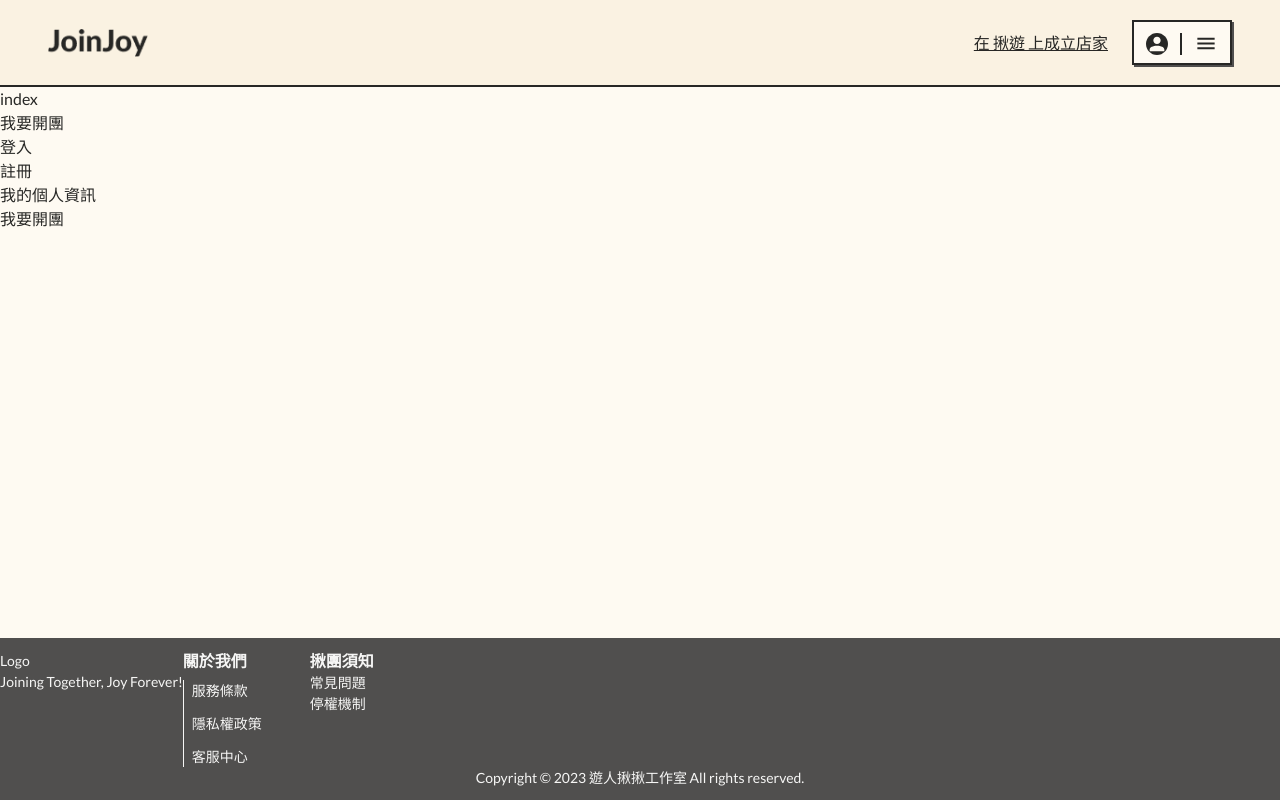
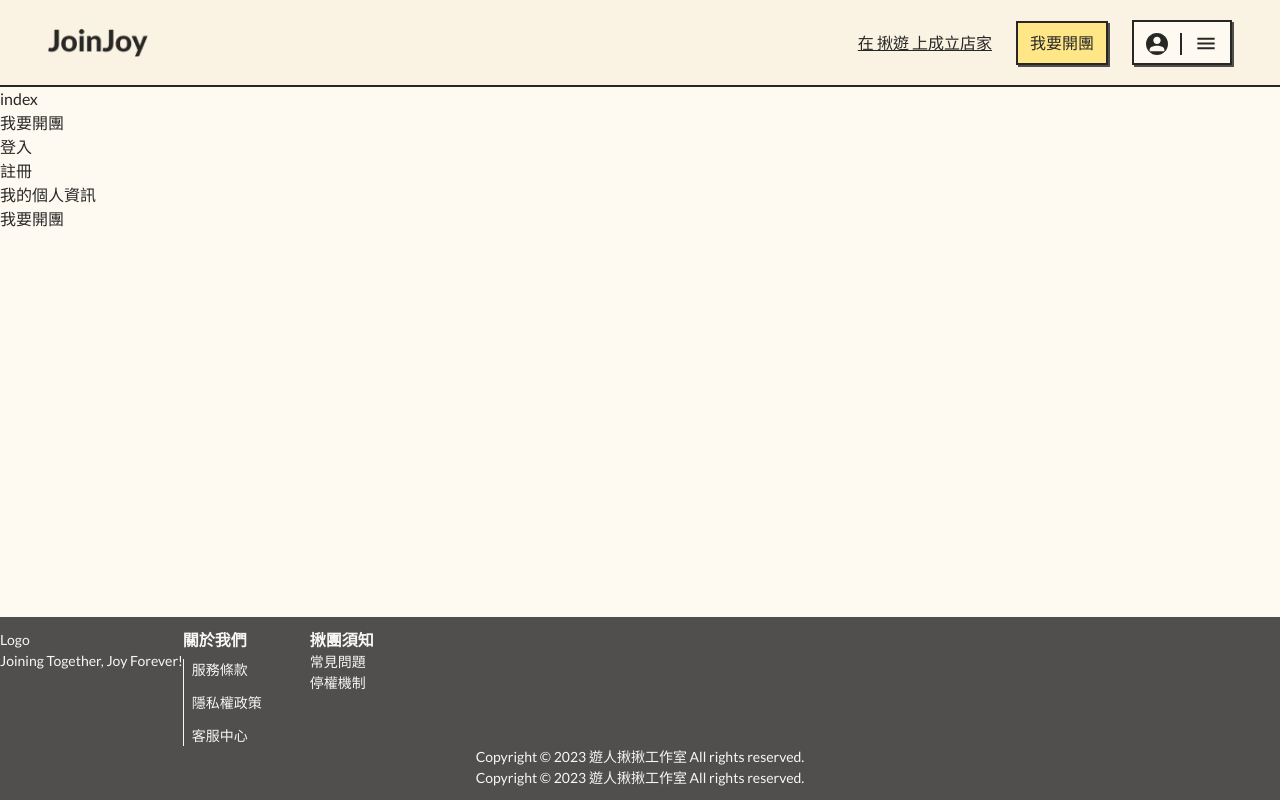
Before and after one commit to star82620/join-joy, a Next.js app: page / in a window 1280 px wide. Built offline with nearby package versions, Linux system fonts and the light colour scheme.

Commit message:
update/ adjust footer selector

```diff
--- a/common/components/Footer.tsx
+++ b/common/components/Footer.tsx
@@ -4,14 +4,22 @@ import useSimpleFooter from "../helpers/useSimpleFooter";
 const copyright: string =
   "Copyright © 2023 遊人揪揪工作室 All rights reserved.";
 
-// 這些是測試，到時候應該要另外拉出來做
+const simplePages: Array<string> = [
+  "signup",
+  "login",
+  "forget-password",
+  "create-group",
+];
 
-export default function Footer() {
-  const isSimple = useSimpleFooter();
+// 簡易款
+function SimpleFooter() {
+  return <p className="text-center w-full">{copyright}</p>;
+}
 
+// 基本款
+function DefaultFooter() {
   return (
-    <footer className="flex justify-center items-center flex-wrap py-3 bg-gray-700 text-gray-50 text-sm md:text-xs">
-      {!isSimple && (
+    <>
       <div className="container flex justify-betweens">
         <div>
           <div>Logo</div>
@@ -41,8 +49,23 @@ export default function Footer() {
           </section>
         </div>
       </div>
-      )}
-      <p className="text-center w-full">{copyright}</p>
+      <SimpleFooter />
+    </>
+  );
+}
+
+type footerSelectorType = "simple" | "default";
+type FooterProps = { pageCategory: string };
+
+export default function Footer({ pageCategory }: FooterProps) {
+  let isDefaultFooter: boolean = simplePages.includes(pageCategory)
+    ? false
+    : true;
+
+  return (
+    <footer className="flex justify-center items-center flex-wrap py-3 bg-gray-700 text-gray-50 text-sm md:text-xs">
+      {isDefaultFooter && <DefaultFooter />}
+      <SimpleFooter />
     </footer>
   );
 }
--- a/common/components/Header.tsx
+++ b/common/components/Header.tsx
@@ -6,8 +6,23 @@ import Link from "./GeneralLink";
 import HeaderUserNavbar from "./HeaderUserNavbar";
 
 const test = () => console.log("I see");
+type HeaderProps = {
+  pageCategory: string;
+};
 
-export default function Header() {
+// 有這兩個東西要隱藏：
+// 在揪遊上成立店家 hideCreateStore -
+// 開團按鈕 hideCreateGroup -
+
+// 還是要把這個直接改成 Head 然後傳 props 進去？
+// const hideCreateGroup = ["", "", ""];
+// const hideCreateStore = [];
+
+export default function Header({ pageCategory }: HeaderProps) {
+  // const isDefaultHeader: boolean = simplePages.includes(pageCategory)
+  // ? false
+  // : true;
+
   return (
     <header className="flex justify-center items-center bg-yellow-dark border-b-2 border-stone-950">
       <div className="flex justify-between items-center container px-12 py-5 md:px-2 md:py-3">
@@ -18,8 +33,15 @@ export default function Header() {
           <Link href="/create-group" className="md:hidden">
             在 揪遊 上成立店家
           </Link>
+          <Button
+            type="button"
+            appearance="yellow"
+            onClick={() => console.log("開團！")}
+          >
+            我要開團
+          </Button>
           <section className="flex flex-col">
-            <Button type="button" onClick={test} appearance="light">
+            <Button type="button" appearance="light" onClick={test}>
               <Image
                 src="/images/icon-header-user.svg"
                 alt="user"
--- a/common/components/Layout.tsx
+++ b/common/components/Layout.tsx
@@ -1,4 +1,5 @@
 import React, { Children, ReactNode } from "react";
+import { useRouter } from "next/router";
 import Header from "./Header";
 import Footer from "./Footer";
 
@@ -7,11 +8,13 @@ interface Props {
 }
 
 export default function Layout({ children }: Props) {
+  const router = useRouter();
+  console.log(router.pathname);
   return (
     <div className="min-h-screen flex flex-col">
-      <Header />
+      <Header pageCategory={router.pathname} />
       <main className="grow bg-yellow-tint">{children}</main>
-      <Footer />
+      <Footer pageCategory={router.pathname} />
     </div>
   );
 }
```
Lines whose indentation alone changed are shown as unchanged.
